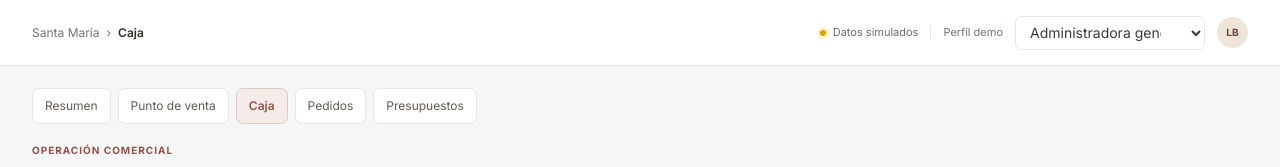
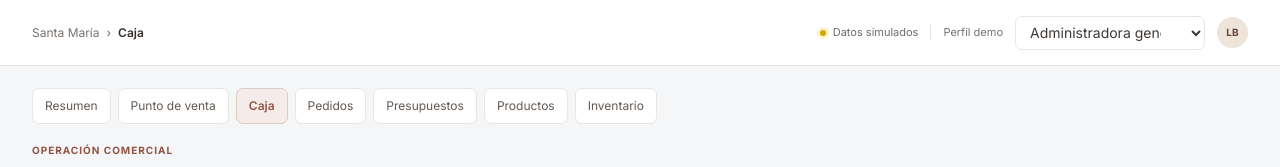
Before and after one commit to equantum-py/santamaria, a Next.js app: page /admin/caja in a window 1280 px wide. Shown: the top 167 px of the page. Built offline with nearby package versions, Linux system fonts and the light colour scheme.

Commit message:
feat(admin): add E03 module-frame.tsx

```diff
--- a/app/admin/module-frame.tsx
+++ b/app/admin/module-frame.tsx
@@ -7,8 +7,8 @@ import { useDemoProfile } from "@/lib/admin/client-state";
 export function AdminModuleFrame({ title, children }: { title: string; children: React.ReactNode }) {
   const [profileId, setProfileId] = useDemoProfile();
   const profile = demoProfiles.find((item) => item.id === profileId) ?? demoProfiles[0];
-  const moduleLinks = adminModules.filter((item) => ["dashboard", "pos", "caja", "pedidos", "presupuestos"].includes(item.id) && profile.allowedModules.includes(item.id));
-  const moduleIdByTitle: Record<string, string> = { "Punto de venta": "pos", Caja: "caja", Pedidos: "pedidos", Presupuestos: "presupuestos" };
+  const moduleLinks = adminModules.filter((item) => ["dashboard", "pos", "caja", "pedidos", "presupuestos", "productos", "inventario"].includes(item.id) && profile.allowedModules.includes(item.id));
+  const moduleIdByTitle: Record<string, string> = { "Punto de venta": "pos", Caja: "caja", Pedidos: "pedidos", Presupuestos: "presupuestos", Productos: "productos", Inventario: "inventario" };
   const requiredModule = moduleIdByTitle[title];
 
   return (
```
